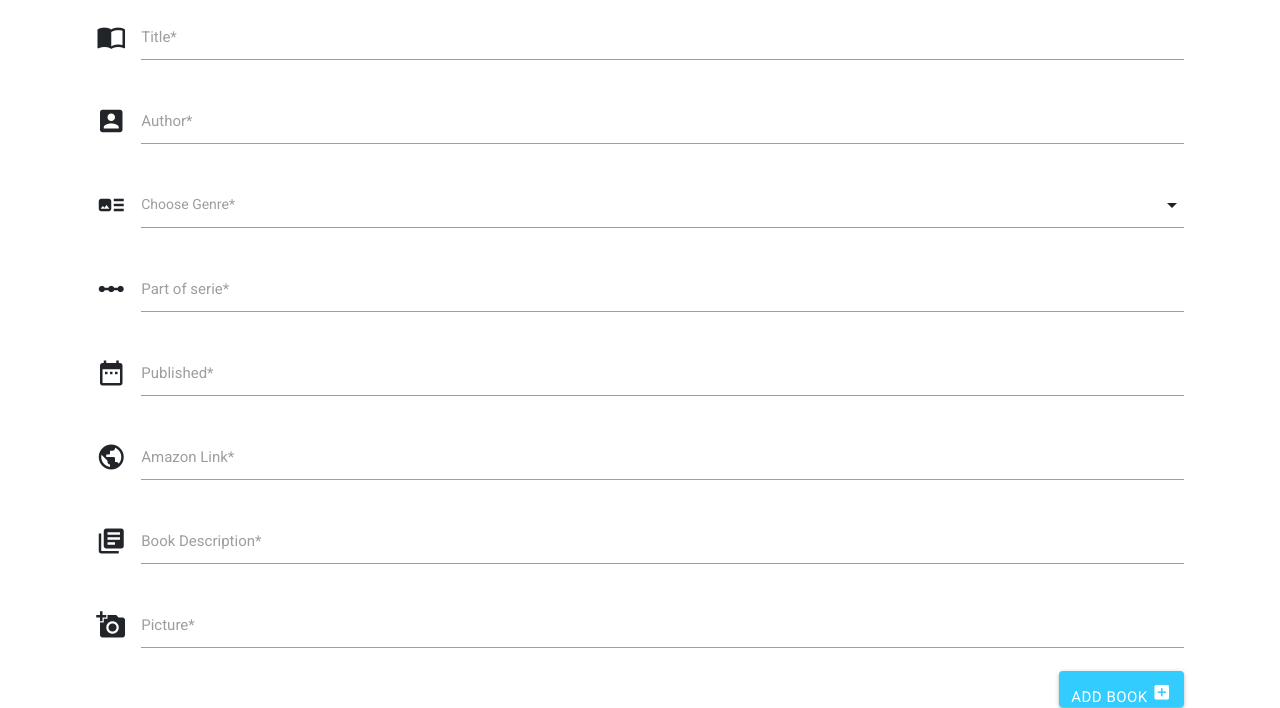
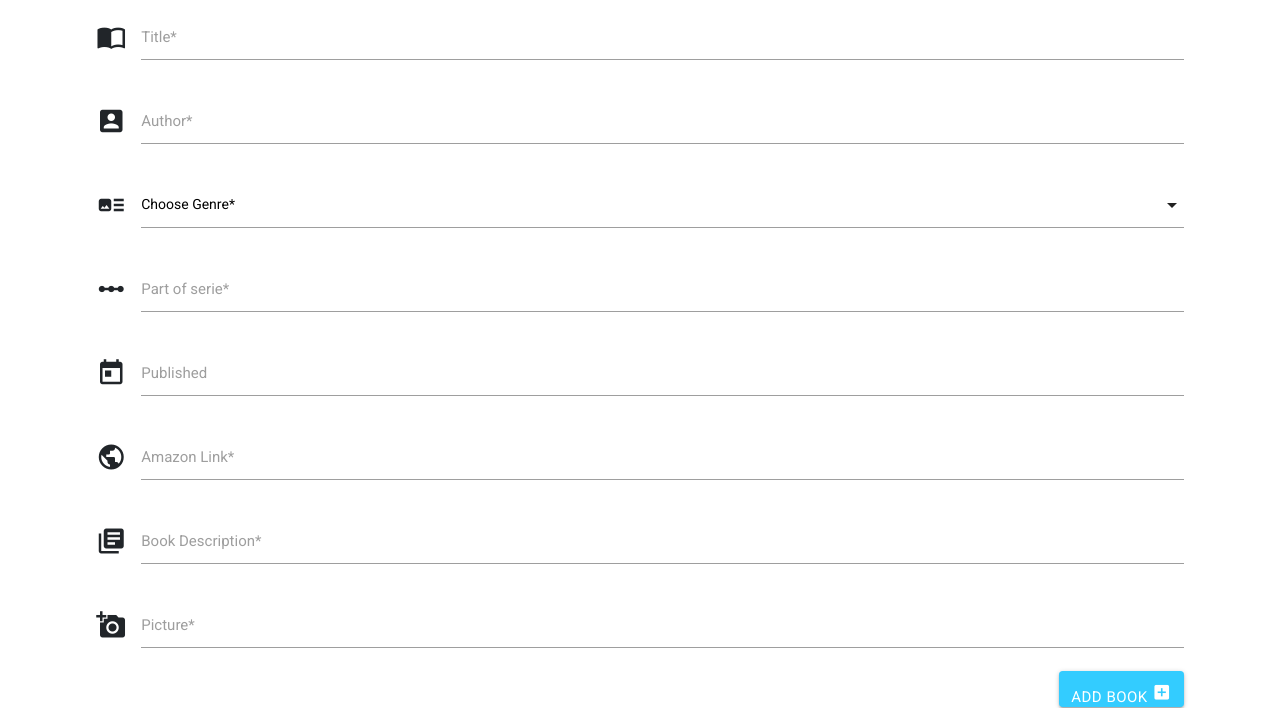
Before and after one commit to rory81/the_reading_list, a Flask app: page /add_book in a window 1280 px wide. Shown: the part 351-1059 px from the top of the page. Run offline with Flask 2, Linux system fonts and the light colour scheme; data that the repository does not hold is empty; some libraries are stand-ins or nearby versions.

Commit message:
added datepicker and changed date format and changed font dropdown 'Change Genre'

```diff
--- a/static/css/style.css
+++ b/static/css/style.css
@@ -129,7 +129,6 @@ button.btn {
 }
 
 .select-wrapper input.select-dropdown{
-    color:#9e9e9e;
     font-family: "Roboto", sans-serif;
     font-size: 14px;
 }
--- a/templates/addbook.html
+++ b/templates/addbook.html
@@ -42,9 +42,9 @@
 		</div>
 		<div class="row">
 			<div class="input-field col s12">
-				<i class="material-icons prefix">date_range</i>
-				<input id="published" type="datetime" name="published" class="validate">
-				<label for="published">Published*</label>
+				<i class="material-icons prefix">today</i>
+				<input id="published" type="text" name="published" class="datepicker" required>
+				<label for="published">Published</label>
 			</div>
 		</div>
 		<div class="row">
@@ -75,5 +75,4 @@
 	</form>
 </div>
 
-
 {% endblock %}
--- a/templates/base.html
+++ b/templates/base.html
@@ -36,7 +36,7 @@
 		</div>
 		<nav>
 			<div class="nav-wrapper">
-				<a href="{{url_for('get_registered')}}"  class="register right mr-5">Register/Login</a>
+				<a href="{{url_for('get_registered')}}" class="register right mr-5">Register/Login</a>
 				<a href="#" data-target="mobile-nav" class="sidenav-trigger"><i class="material-icons">menu</i></a>
 				<ul id="nav-mobile" class="left ml-3 hide-on-med-and-down">
 					<li><a href="#">Home</a></li>
@@ -70,9 +70,10 @@
 	</script>
 	<script type="text/javascript">
 		$(document).ready(function(){
-    $('.sidenav').sidenav();
-    $('select').formSelect();
-  });
+            $('.sidenav').sidenav();
+            $('select').formSelect();
+            $('.datepicker').datepicker({format:'dd-mm-yyyy'});
+        });
 	</script>
 </body>
 
```
